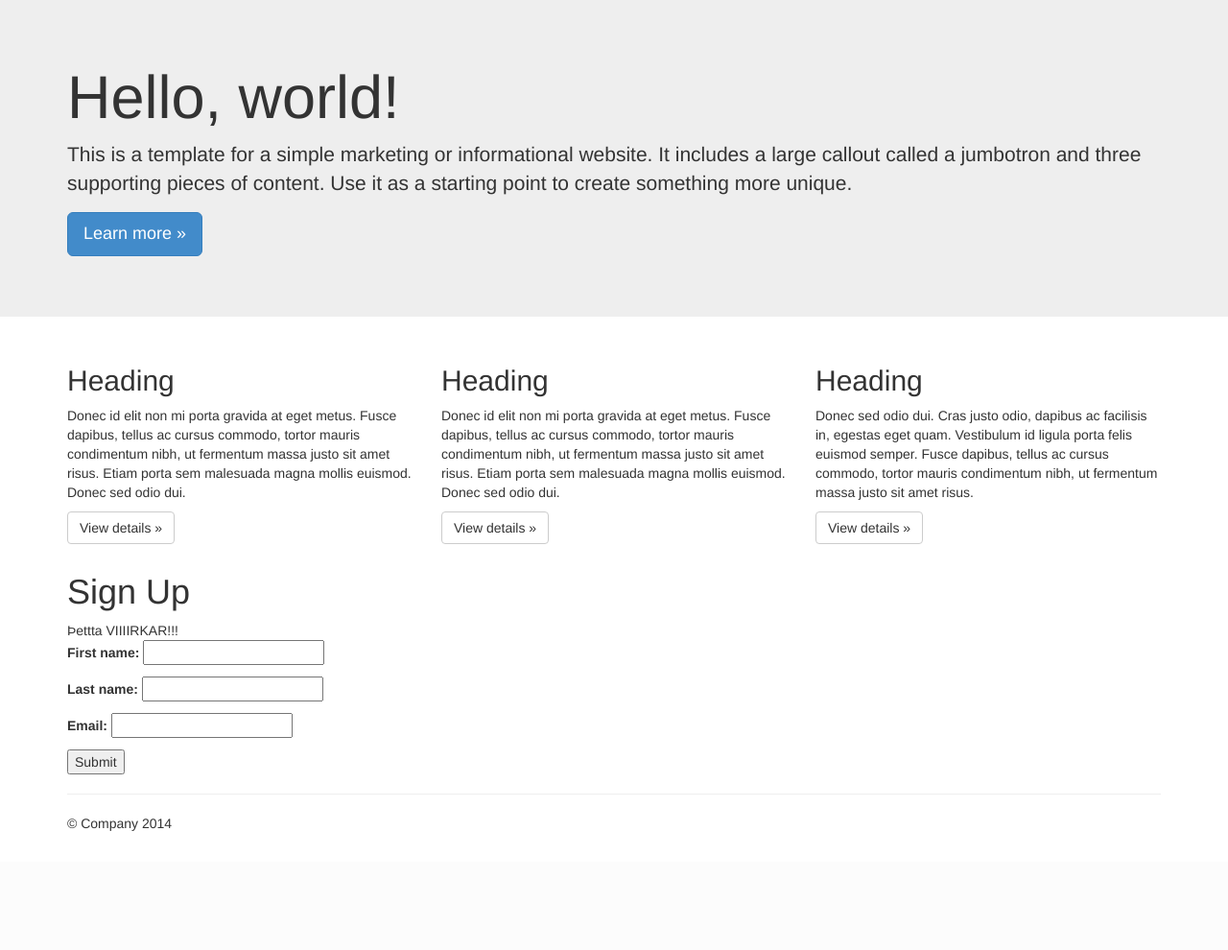
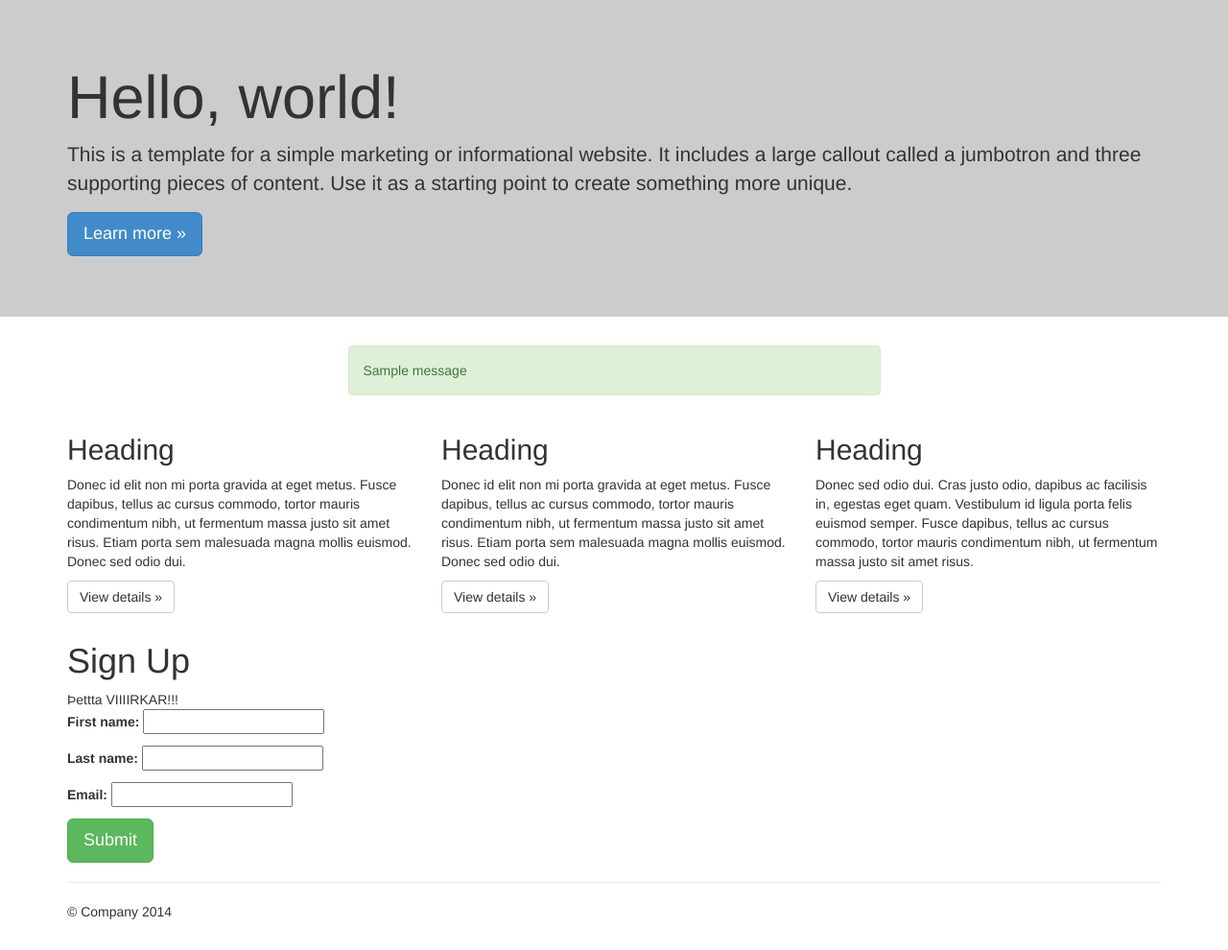
Before and after one commit to als34/HBV2-hopur15, a Django app: template smartLabelS/static/templates/signup.html in a window 1280 px wide. Shown: the part 51-1041 px from the top of the page at 96% size. Before the commit the page ends 917 px from the top, so only its background shows below. Run offline with Django 3.2, Linux system fonts and the light colour scheme; the template is opened without the code that fills it: values that come from a table or form of the project are taken from there, others are empty; tables that the repository leaves empty hold one stand-in row (values such as "Sample post"); one stand-in notice (Sample message) is shown; parts of the project's set-up code (start-up, migrations or seed data) failed here and were passed over; some libraries are stand-ins or nearby versions.

Commit message:
custom.css og messages komin inn eftir skráningu á formi

```diff
--- /dev/null
+++ b/smartLabelS/static/static/css/custom.css
@@ -0,0 +1,8 @@
+.jumbotron{
+	background-color: #CCCCCC;
+}
+
+.success {
+	background: grey;
+	text-align: center;
+}
--- a/smartLabelS/static/templates/base.html
+++ b/smartLabelS/static/templates/base.html
@@ -15,6 +15,9 @@
 
     <!-- Custom styles for this template -->
     <link href="/static/css/jumbotron.css" rel="stylesheet">
+
+    <!-- Custom CSS -->
+    <link href="/static/css/custom.css" rel="stylesheet">
 
     <!-- Just for debugging purposes. Don't actually copy this line! -->
     <!--[if lt IE 9]><script src="/static/js/ie8-responsive-file-warning.js"></script><![endif]-->
@@ -63,6 +66,21 @@
     </div>
 
     <div class="container">
+    {% if messages %}
+    	<div class='row'>
+	    	<div class='col-sm-6 col-sm-offset-3'>
+
+
+			    {% for message in messages %}
+			    <p{% if message.tags == "success" %} class="alert alert-success"{% endif %}>{{ message }}</p>
+			    {% endfor %}
+
+
+	    	</div>
+    	</div>
+    	{% endif %}
+
+
       <!-- Example row of columns -->
       <div class="row">
         <div class="col-md-4">
--- a/smartLabelS/static/templates/signup.html
+++ b/smartLabelS/static/templates/signup.html
@@ -6,6 +6,6 @@
 			<form method='POST' action=''> {% csrf_token %}
 				{{form.as_p}}
 
-				<input type='submit'>
+				<input type='submit' class='btn btn-success btn-lg' label='Add user'>
 			</form>
 {% endblock %}
--- a/smartLabelS/test_smartLabelS/views.py
+++ b/smartLabelS/test_smartLabelS/views.py
@@ -1,4 +1,5 @@
 from django.shortcuts import render, render_to_response, RequestContext
+from django.contrib import messages
 
 # Create your views here.
 
@@ -11,6 +12,7 @@ def home(request):
     if form.is_valid():
         save_it = form.save(commit=False)
         save_it.save()
+        messages.success(request, 'Thank you for joining')
 
 
     return render_to_response("signup.html", locals(), context_instance=RequestContext(request))
```
